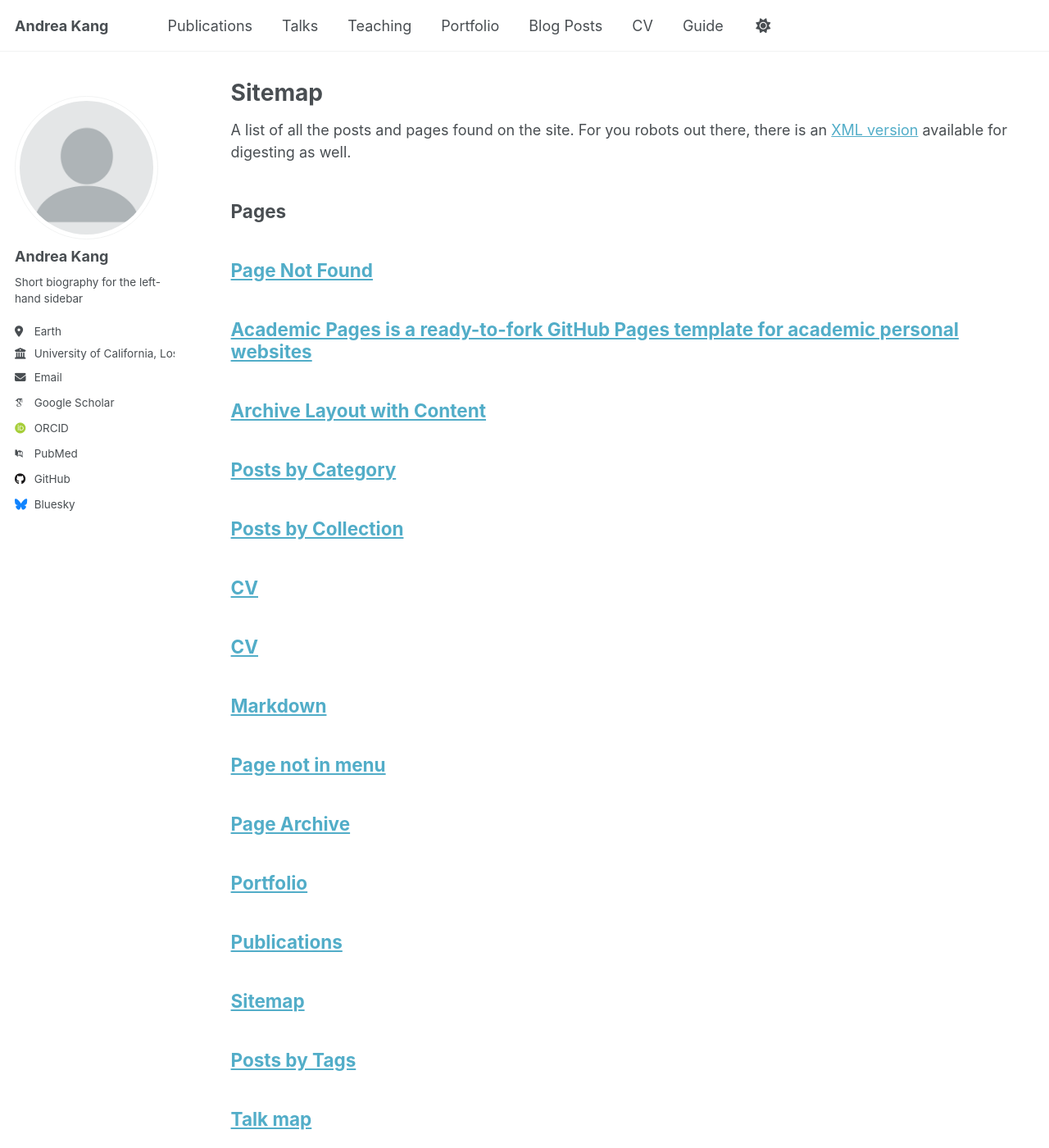
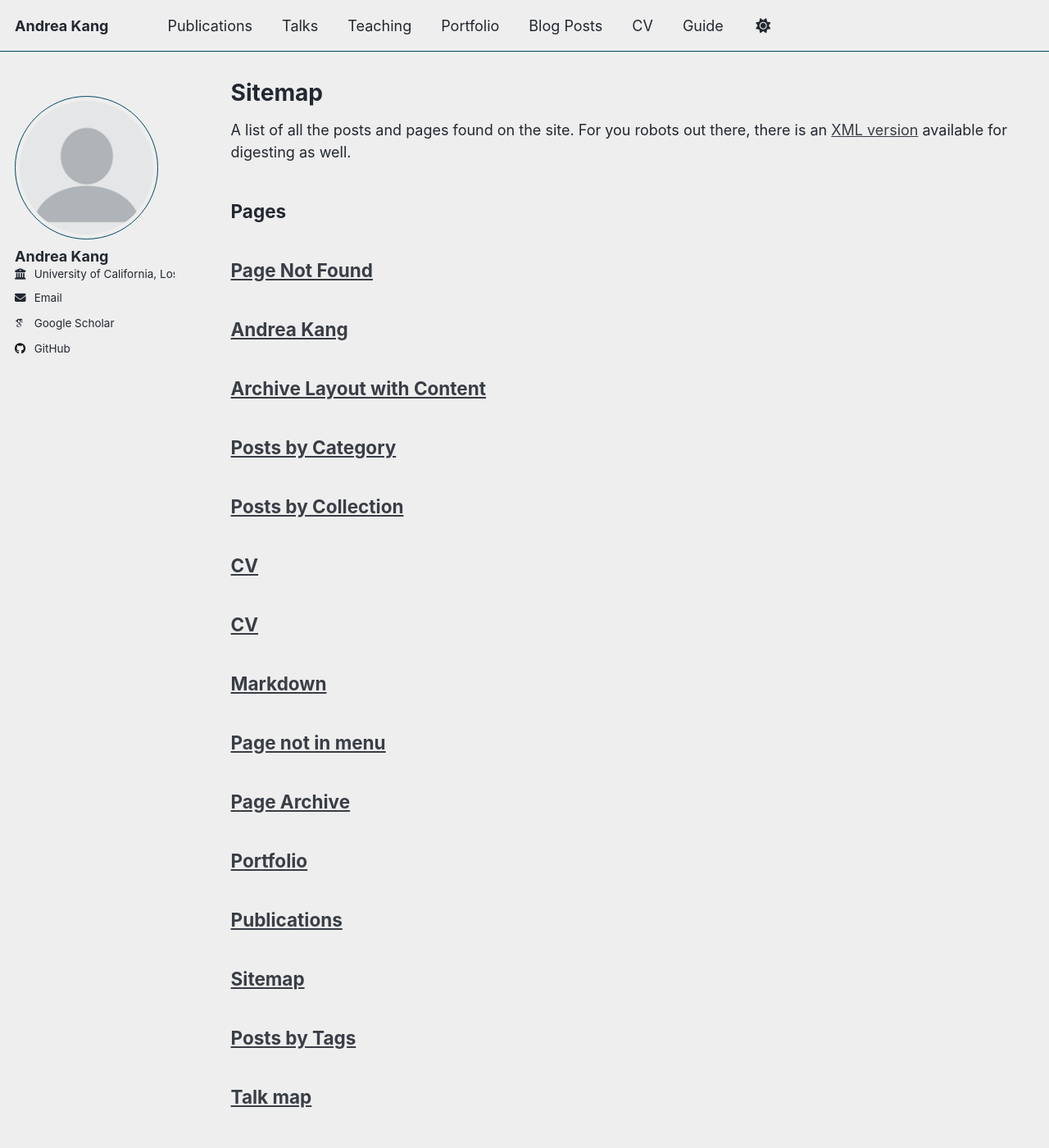
Before and after one commit to adkang1/adkang.github.io, a Jekyll site: the page built from _pages/sitemap.md, in a window 1280 px wide and 1400 px high. Shown: the whole window at 82% size. Built offline with Jekyll 4.4.1, drawn with Linux system fonts in a browser that asks for light colours; some web fonts are replaced; a script that is not in the unit is left out.

```diff
--- a/_config.yml
+++ b/_config.yml
@@ -8,7 +8,7 @@
 
 # Basic Site Settings
 locale                   : "en-US"
-site_theme               : "default" # Currently available options are "default", "air"
+site_theme               : "air" # Currently available options are "default", "air"
 title                    : "Andrea Kang"
 title_separator          : "-"
 name                     : &name "Andrea Kang"
@@ -26,11 +26,11 @@ author:
   avatar           : "profile.png"
   name             : "Andrea Kang"
   pronouns         : # example: "she/her"
-  bio              : "Short biography for the left-hand sidebar"
-  location         : "Earth"
+  bio              : # "Short biography for the left-hand sidebar"
+  location         : # "Earth"
   employer         : "University of California, Los Angeles"
   uri              : # URL
-  email            : "none@example.org"
+  email            : "adkang@g.ucla.edu"
 
   # Academic websites
   academia         : # URL
@@ -38,9 +38,9 @@ author:
   googlescholar    : "https://scholar.google.com/citations?user=zBy_7xAAAAAJ&hl=en&oi=ao"
   inspire-hep      : # URL
   impactstory      : # URL
-  orcid            : "http://orcid.org/yourorcidurl"
+  orcid            : #"http://orcid.org/yourorcidurl"
   semantic         : # URL
-  pubmed           : "https://www.ncbi.nlm.nih.gov/pubmed/?term=john+snow"
+  pubmed           : #"https://www.ncbi.nlm.nih.gov/pubmed/?term=john+snow"
   researchgate     : # URL
   scopus           : # URL
 
@@ -54,7 +54,7 @@ author:
 
   # Social media
   artstation       : # Username
-  bluesky          : "bsky.app" # Replace this with you Bluesky username
+  bluesky          : #"bsky.app" # Replace this with you Bluesky username
   facebook         : # Username
   flickr           : # Username
   foursquare       : # Username
--- a/_sass/theme/_air_dark.scss
+++ b/_sass/theme/_air_dark.scss
@@ -3,7 +3,7 @@
    ========================================================================== */
 
 /* Color codes used for the theme */
-$primary-color              : #00adb5;
+$primary-color              : #0000b5;
 $dark-primary-color         : mix(#000, $primary-color, 40%);
 $darker-primary-color       : mix(#000, $primary-color, 60%);
 $light-primary-color        : mix(#000, $primary-color, 50%);
```
Also changed, not shown: _pages/about.md (+4 -8 lines).
